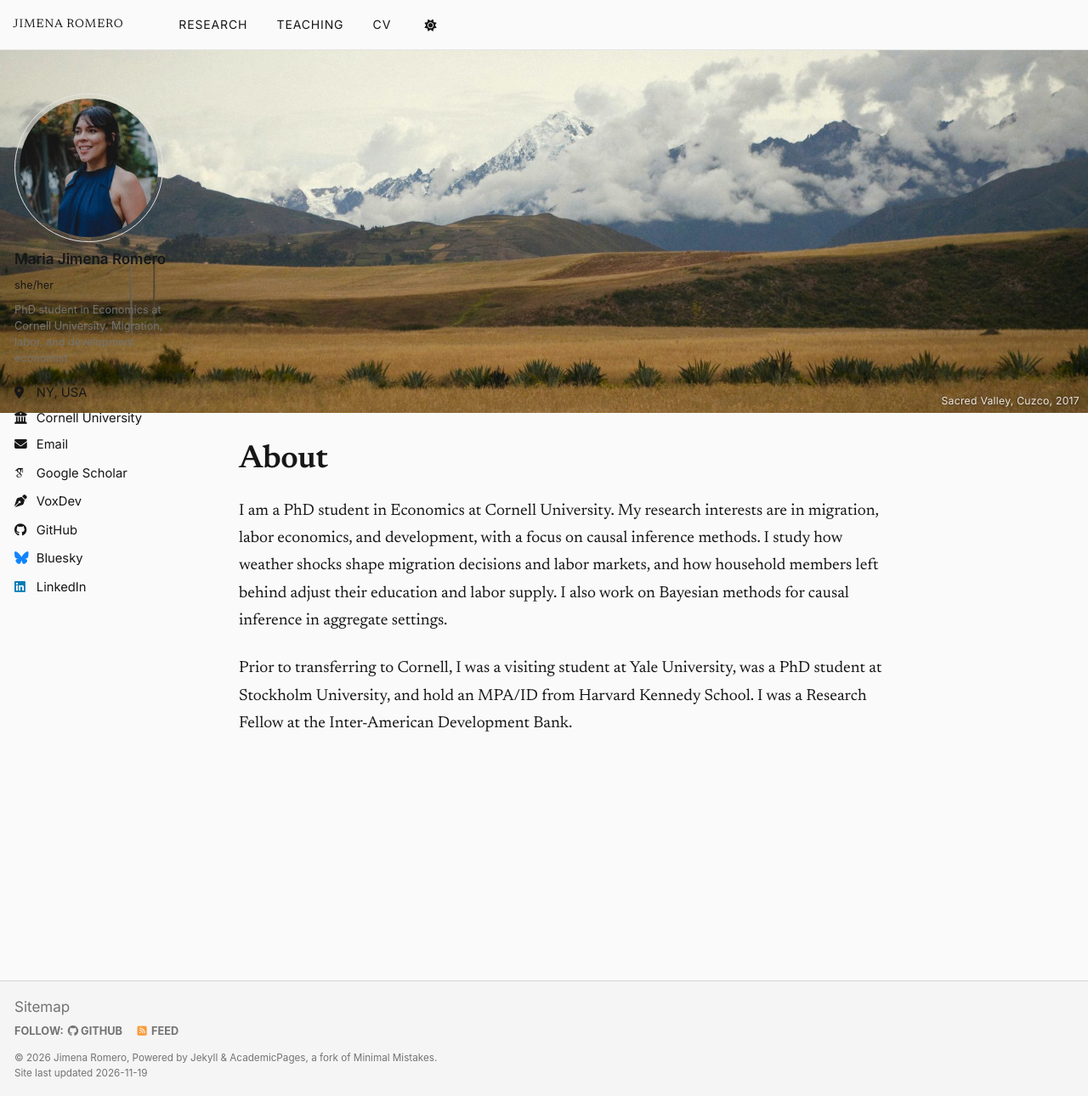
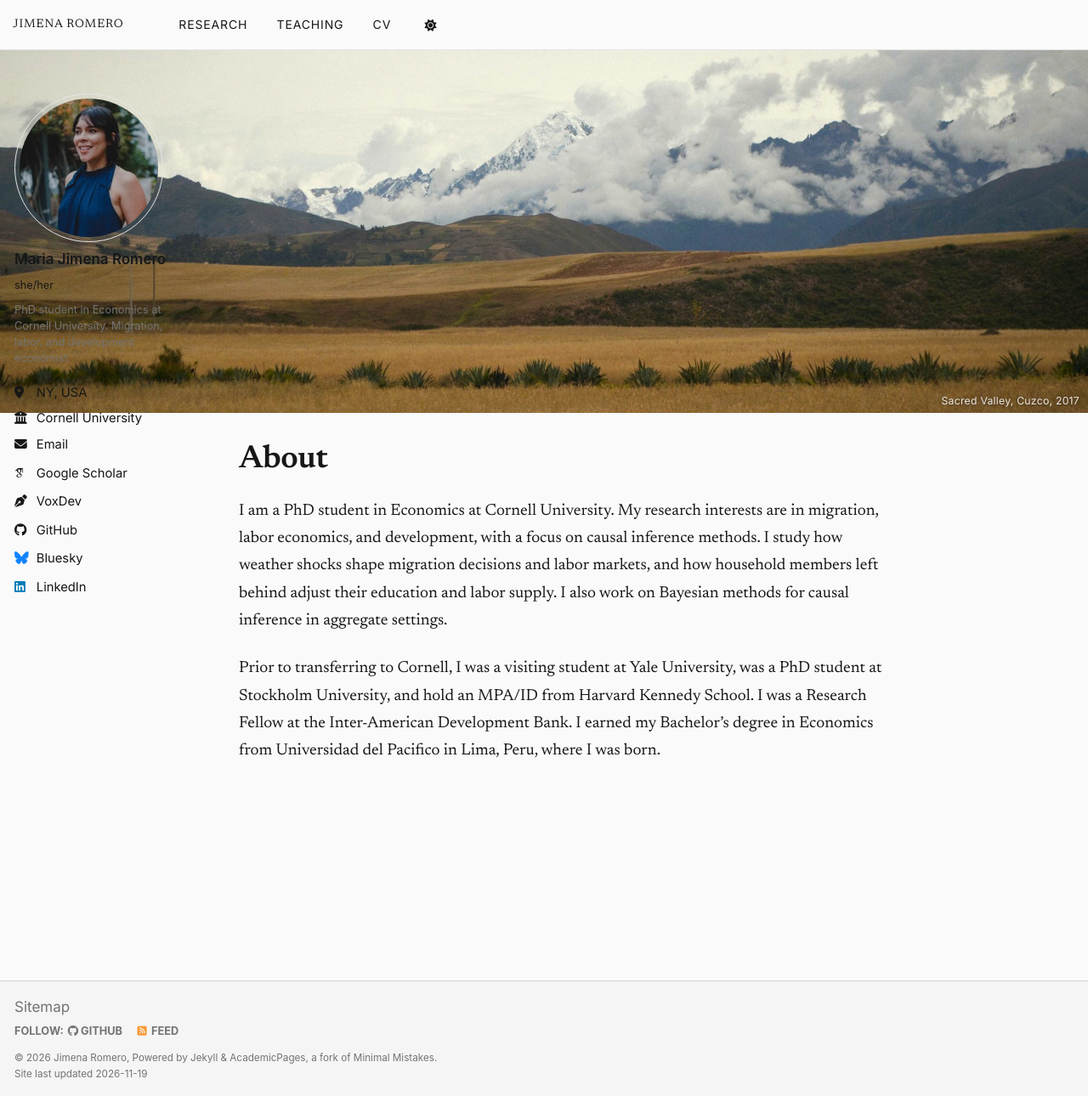
Before and after one commit to jimenarp/jimenarp.github.io, a Jekyll site: the page built from _pages/about.md, in a window 1280 px wide and 1290 px high. Shown: the whole window at 85% size. Built offline with Jekyll 4.4.1, drawn with Linux system fonts in a browser that asks for light colours; some web fonts are replaced.

Commit message:
About: add undergrad and birthplace

```diff
--- a/_pages/about.md
+++ b/_pages/about.md
@@ -12,4 +12,4 @@ redirect_from:
 
 I am a PhD student in Economics at Cornell University. My research interests are in migration, labor economics, and development, with a focus on causal inference methods. I study how weather shocks shape migration decisions and labor markets, and how household members left behind adjust their education and labor supply. I also work on Bayesian methods for causal inference in aggregate settings.
 
-Prior to transferring to Cornell, I was a visiting student at Yale University, was a PhD student at Stockholm University, and hold an MPA/ID from Harvard Kennedy School. I was a Research Fellow at the Inter-American Development Bank.
+Prior to transferring to Cornell, I was a visiting student at Yale University, was a PhD student at Stockholm University, and hold an MPA/ID from Harvard Kennedy School. I was a Research Fellow at the Inter-American Development Bank. I earned my Bachelor’s degree in Economics from Universidad del Pacifico in Lima, Peru, where I was born.
```
